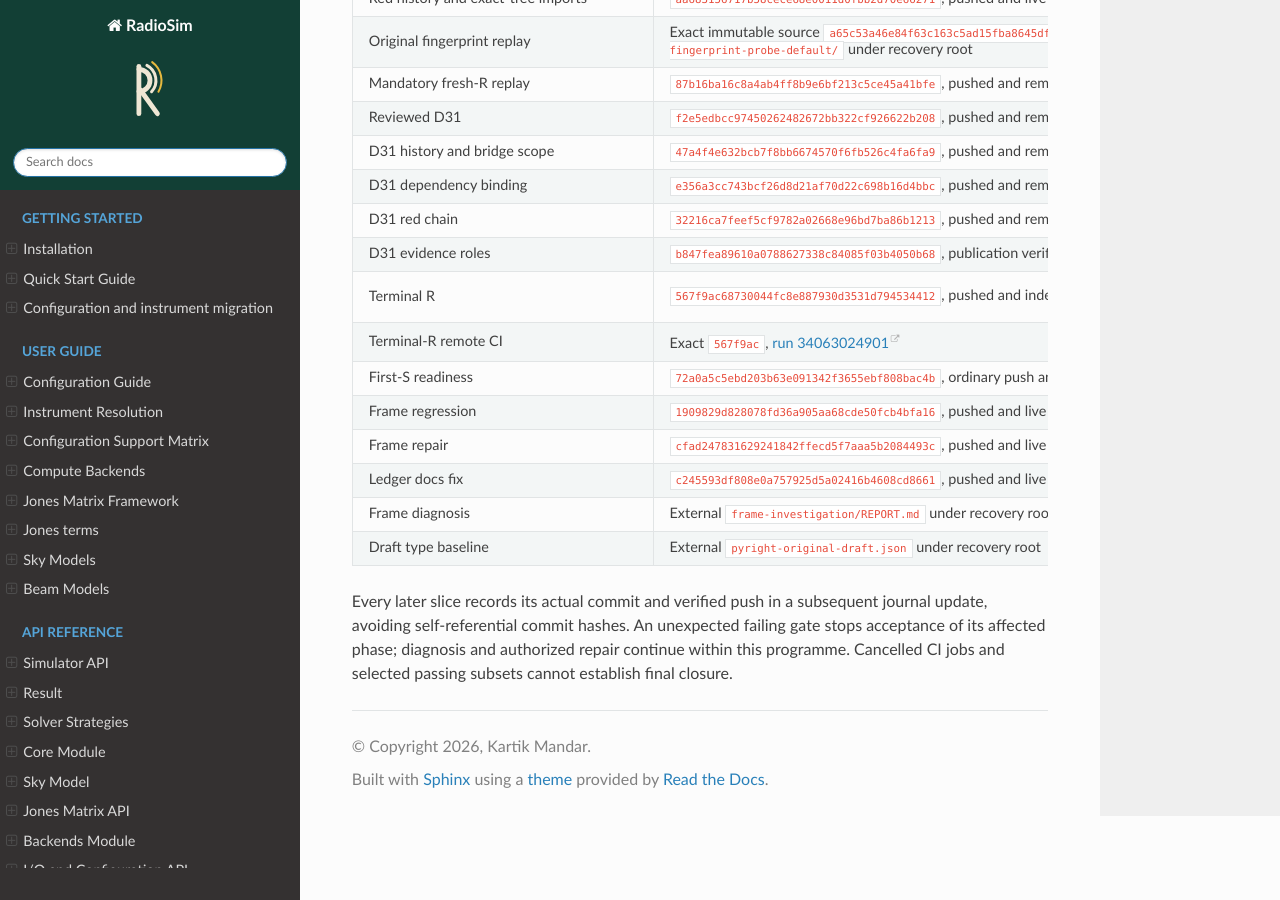
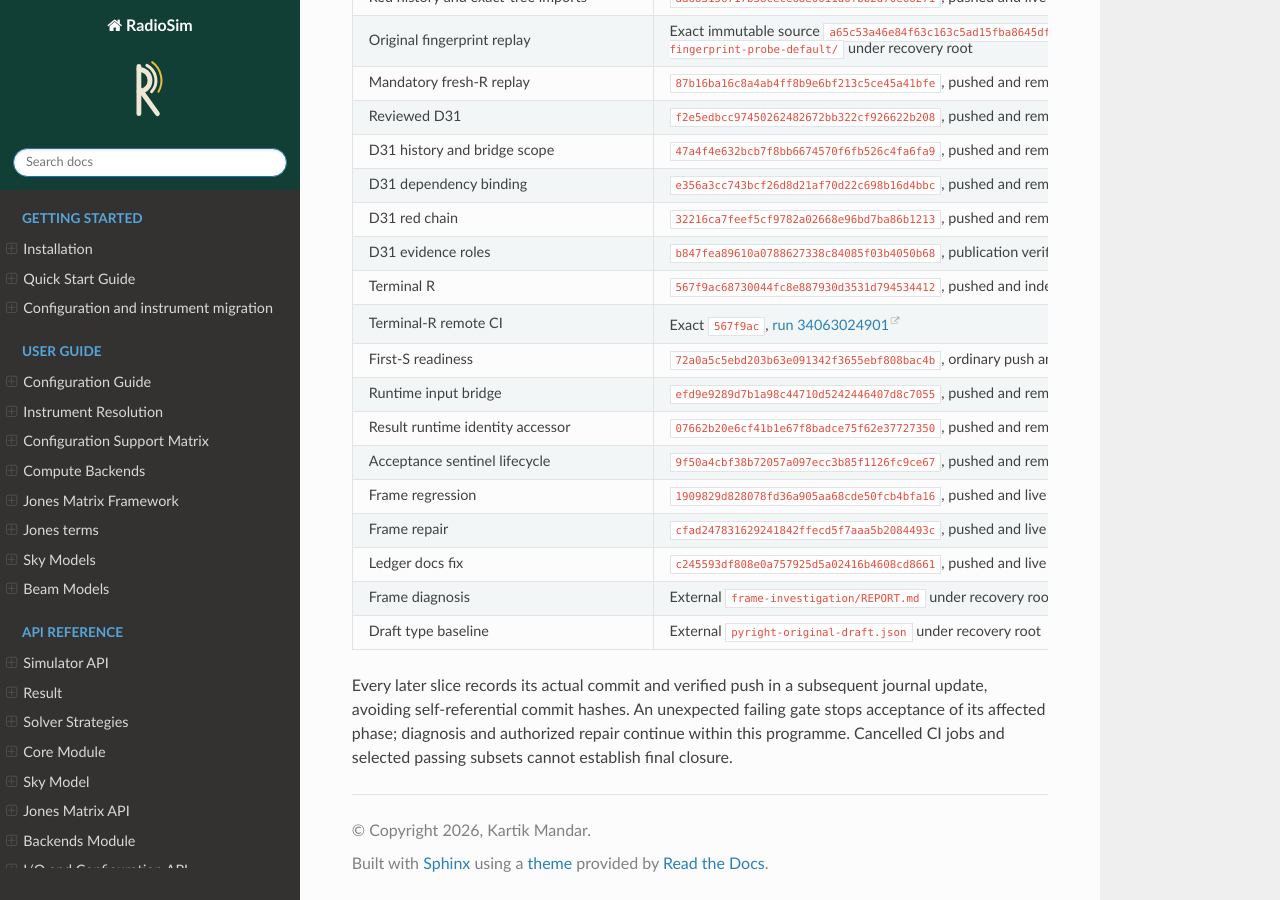
Before and after one commit to RRI-interferometry/RRIVis, a Sphinx documentation site: the page built from docs/development/completion_ledger.md, in a window 1280 px wide and 900 px high, scrolled down 2376 px. Built offline with Sphinx 7.4.7 and the Read the Docs theme 3.1.0, drawn with Linux system fonts in a browser that asks for light colours; some of the changed lines change nothing that is shown.

Commit message:
docs: record runtime identity and acceptance lifecycle slices

```diff
--- a/docs/development/completion_ledger.md
+++ b/docs/development/completion_ledger.md
@@ -40,10 +40,10 @@ fixtures. No implementation is authored in another worktree.
 | ID | Authority and current observation | Required result / small slices | Verification and acceptance | State |
 |---|---|---|---|---|
 | A1 | SCI-004 design Sections 13.7/14; D30 review recovery and D31 runtime-input ownership correction | Authenticate original records; reviewed historical exceptions and main-only phase ranges; strict validator repair | Two fresh reviews of identical design bytes; full ancestry/path/blob checks and hostile mutations; preserve historical red inventories 29 + 6 + 2 | Complete terminal R at `567f9ac` independently accepted by both reviewers; D31 operative and D30 range origin remain distinct |
-| A2 | D29 five-path candidate and original fingerprint R3 `a65c53a46e84f63c163c5ad15fba8645df33d1d2`; replacement-S3 overlaps two evidence paths | Integrate historical/current binding and oracle deltas by hunk; isolate exact historical imports; freeze terminal R | Exactly two expected failures and three controls at historical source; explicit source path, PYTHONNOUSERSITE=1 and verified radiosim.__file__; complete governed serial suite | Exact `567f9ac` replay and disjoint characterization partition pass; complete serial unit suite 7,618 passed, two existing platform skips; original 80 stopped-candidate hunks accounted for, 63 primary source hunks still pending |
+| A2 | D29 five-path candidate and original fingerprint R3 `a65c53a46e84f63c163c5ad15fba8645df33d1d2`; replacement-S3 overlaps two evidence paths | Integrate historical/current binding and oracle deltas by hunk; isolate exact historical imports; freeze terminal R | Exactly two expected failures and three controls at historical source; explicit source path, PYTHONNOUSERSITE=1 and verified radiosim.__file__; complete governed serial suite | Exact `567f9ac` replay and disjoint characterization partition pass; complete serial unit suite 7,618 passed, two existing platform skips; original 80 stopped-candidate hunks accounted for; primary source-hunk accounting advances with landed slices |
 | B1 | Failed CI at `cfc9b10`; frame certificate reports outside-slab horizon sign mismatches | Reproduce operational/frozen root/guard/slab issue with environment provenance; reviewed correction if contract changes; focused fix | Independent physics and numerical diagnosis; decisive regression with unchanged scientific budgets; serial and compatibility jobs | Repair pushed; 13 frame tests pass on both Python versions and all seven public integration tests pass on Python 3.12; final exact-SHA CI remains pending |
 | B2 | Failed CI reports SciPy intersphinx inventory ConnectTimeout | Inspect failed logs and current retrieval; bounded reliability fix if reproduced/justified | Clean warnings-as-errors Sphinx build; retain documentation validation | Fresh retrieval succeeded for all inventories; original CI ConnectTimeout remains an observed transient retrieval failure |
-| C1 | D25 production v2 contract and D31 same-run runtime input anchor; preserved draft has strict-schema and same-run-join defects | Account for every original hunk; corrected input manifests, runtime identity bridge, result records, evidence/schema, acceptance and hostile tests in coherent source commits | Path-independent reconstruction/relocation, semantic mutation and malformed-input rejection; exact nine-key production family and retained manifests; seven modified paths plus four authenticated disposals | First S `72a0a5c` pushed and independently reviewed; generation refuses incomplete source before measurement; runtime bridge and complete v2 integration remain pending |
+| C1 | D25 production v2 contract and D31 same-run runtime input anchor; preserved draft has strict-schema and same-run-join defects | Account for every original hunk; corrected input manifests, runtime identity bridge, result records, evidence/schema, acceptance and hostile tests in coherent source commits | Path-independent reconstruction/relocation, semantic mutation and malformed-input rejection; exact nine-key production family and retained manifests; seven modified paths plus four authenticated disposals | First S, runtime bridge and validated result accessor pushed and independently reviewed; factory consumption and complete v2 integration remain pending; generation stays closed |
 | C2 | SCI-004 M3 Sections 10–14; four rejected-artifact deletions and six null sentinels | Complete replacement source range; authenticate disposal; generate new evidence from clean exact terminal source tip; separate E and A commits | HDF5/bounded reads, summary, UVFITS/MS read-back, full correlations/time/solver/provenance; all families; retained non-gating performance; fresh independent manual/numerical/schema acceptance | Pending C1/B1 |
 | D1 | SCI-004 Sections 7/9/15; public solver currently rejects HEALPix/hybrid and non-scalar beams; accepted SCI-005 beam contracts remain authoritative | Reviewed successor public support contract; integrate point/HEALPix/hybrid full Stokes; stationary squint and applicable full-efield support through canonical BeamSystem/Jones | Public API and CLI tests; dense/sparse pixel measure, frequencies, tangent/receptor frames, component provenance; common direct oracle and two-tier predicates | Inventory underway; successor contract before implementation |
 | D2 | SCI-004 Section 9 defers public backend routing; current dense public path is NumPy | Route dense contraction/synthesis through requested backend; enforce real precision/x64; stream budgeted transfer blocks; implement canonical worker scheduling | Public NumPy/JAX/Dask parity, precision rejection, allocation-before-budget rejection, scheduling instrumentation and worker invariance; independent computational review | Pending D1 contract |
@@ -103,6 +103,9 @@ input ownership and output-to-fixture identity joins.
 | Terminal R | `567f9ac68730044fc8e887930d3531d794534412`, pushed and independently accepted | All eleven gates pass; disjoint characterization partition 1 + 5 + 11, exactly two governed failures and three controls within the five-node replay; dependency 102 pass, red 75 pass, Tier 8 21 pass, complete serial units 7,618 pass and two existing complex256 availability skips; strict type total 2,958 under unchanged 4,600 ceiling; external `terminal-r-567f9ac/validation.json` SHA-256 `674f743e535a82d196b2fab98a46b95950886b9fdce932c8b1a72344736430cb` |
 | Terminal-R remote CI | Exact `567f9ac`, [run 34063024901](https://github.com/RRI-interferometry/RadioSim/actions/runs/34063024901) | Backend parity and lint/metadata/types/docs succeed; all six compatibility jobs cancelled, with the checked Linux/Python-3.12 annotation recording the 45-minute job limit during non-slow tests; cancelled cells are not accepted; runtime/timeout repair remains pending outside the current source path grant |
 | First-S readiness | `72a0a5c5ebd203b63e091342f3655ebf808bac4b`, ordinary push and live remote verified | Both reviewers ACCEPT complete patch `0ec58766f135a6f498d2dad2441d6f78f6f09e6d9be3120fb5f5b55c6f180e10`; 379 candidate tests pass, independent 72 focused tests pass, committed dependency/evidence run 481 pass in 94.75s; lint/format/whitespace pass, type total and focused diagnostic set unchanged; actual committed range resolves terminal R and generation refuses with all four rejected artifacts unchanged |
+| Runtime input bridge | `efd9e9289d7b1a98c44710d5242446407d8c7055`, pushed and remote verified | Both reviewers ACCEPT patch `5eee72a37db275baac79a922a3292810eaa0fab0a6b199133062aa2437f22208`; evidence 383 pass, existing m-mode IO seven pass; four adapter cases independently pass for each reviewer; permitted AST subtraction recovers prior solver and fixture exactly; preserved synthetic cube/scientific/snapshot identities unchanged; actual public-run regression remains terminal-S work |
+| Result runtime identity accessor | `07662b20e6cf41b1e67f8badce75f62e37727350`, pushed and remote verified | Both reviewers ACCEPT patch `4be7e04926ed08f146de4919f2192e7e6162b1e44babbf8e4533ca94f09a3fd2`; exact live snapshot ownership and lowercase digest required, loaded/foreign/malformed values reject; 13 focused and 39 existing result tests pass; focused 314-diagnostic multiset unchanged, including 16 in result.py; serialization AST unchanged |
+| Acceptance sentinel lifecycle | `9f50a4cbf38b72057a097ecc3b85f1126fc9ce67`, pushed and remote verified | Both reviewers ACCEPT patch `56dab7ab677f61c3bfe7c9be087cb217b5523da30ed7e3d0e0c3c02932833759`; mandated serial module 89 pass and six future approved-A skips; two literal-null sentinels, tenth fingerprint oracle and exact historical-REJECT allowance; no disposal, topology repair or independent full numerical/history acceptance; 60 existing diagnostics unchanged; original agent run without plugin-disable flags retained only as development evidence |
 | Frame regression | `1909829d828078fd36a905aa68cde50fcb4bfa16`, pushed and live remote verified | Two controlled expected-red assertions under each Python version: mismatch count 1, not 0; no collection/import failure |
 | Frame repair | `cfad247831629241842ffecd5f7aaa5b2084493c`, pushed and live remote verified | Both independent reviewers ACCEPT frozen full test/source patch `231f48c6d0d4bae419bb0cba0091813c928be40e3100713754c3a7c5904e00cb`; 13 frame tests pass in each environment; 7 public Python-3.12 integration tests pass in 741.40s; solver strict diagnostics remain 78 with no added diagnostic |
 | Ledger docs fix | `c245593df808e0a757925d5a02416b4608cd8661`, pushed and live remote verified | Fresh Sphinx build fetched all inventories; explicit ledger orphan declaration restored warnings-as-errors success |
```
